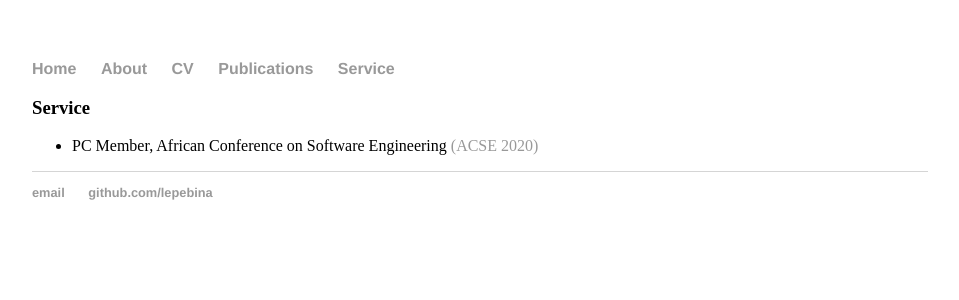
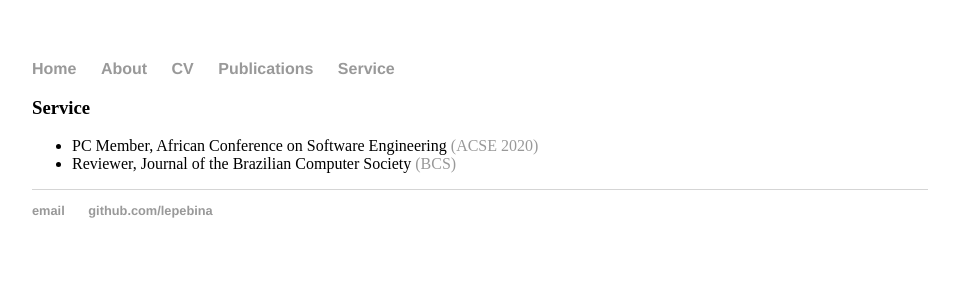
Before and after one commit to lepebina/lepebina.github.io, a Jekyll site: the page built from service.html, in a window 1280 px wide. Shown: the top 300 px of the page, without its empty margins (160-1119 px from the left). Built offline with Jekyll 4.4.1, drawn with Linux system fonts in a browser that asks for light colours.

Commit message:
Update service.html

```diff
--- a/service.html
+++ b/service.html
@@ -6,5 +6,6 @@ title: Leonard Peter Binamungu
 	<h3>Service</h3>
 	              <ul>
 	        		<li>PC Member, African Conference on Software Engineering <a href="http://bright.ug/acse/2020/?fbclid=IwAR3F1qWbwjlIUMw1_wmaMRDnkn2BdrkyIfll1h7VAl_oi0vsjCINz4rGu2o">(ACSE 2020)</a></li>
+			      <li>Reviewer, Journal of the Brazilian Computer Society <a href="https://journal-bcs.springeropen.com/">(BCS)</a></li>
 	        	</ul>
 </div><!-- /.blurb -->
```
